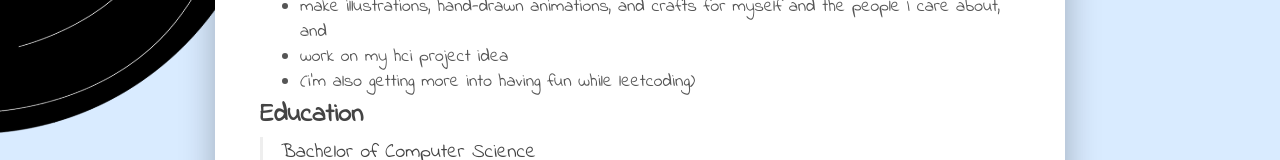
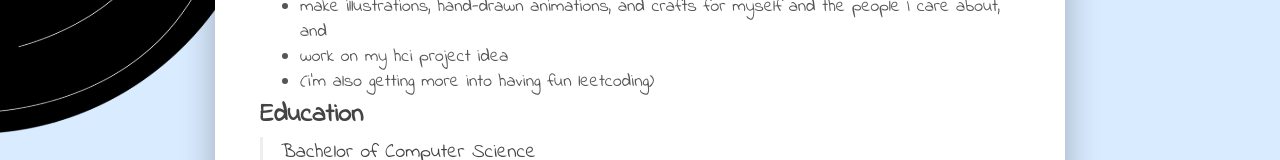
Before and after one commit to madiheiiii/webbie, a React app in the folder frontend/: page / in a window 1280 px wide. Both pictures are taken after a click on the button 552 px from the left and 456 px from the top of the page. Shown: the part 467-627 px from the top of the page. Built offline with nearby package versions, Linux system fonts and the light colour scheme; the HTML template or start-up script is replaced by a standard one.

Commit message:
fixed some typos

```diff
--- a/frontend/src/App.jsx
+++ b/frontend/src/App.jsx
@@ -87,7 +87,7 @@ return (
               <li>work on research projects at school (check out projects for more information)</li>
               <li>make illustrations, hand-drawn animations, and crafts for myself and the people I care about, and</li>
               <li>work on my hci project idea</li>
-              <li>(i'm also getting more into having fun while leetcoding)</li>
+              <li>(i'm also getting more into having fun leetcoding)</li>
             </ul>
             <strong>Education</strong>
             <div className="educationItem">
@@ -98,10 +98,9 @@ return (
             <ul>
               <li>cooking, I looove trying new recipes. my recent favorites are Bulgogi and Çılbır.</li>
               <li>reading! fiction and sometimes non-fictions</li>
-              <li>cookin</li>
               <li>music, listening and making (i've only had my hands on piano though~)</li>
               <li>digital art, i used to do illustrations and 2d animation at Tehran Fine Arts School for Girls</li>
-              <li>learning languages, currently working on German!</li>
+              <li>learning languages, currently working on German and Mandarin Chinese!</li>
             </ul>
             <strong>Languages</strong>
             <div className="languagesItem">
```
